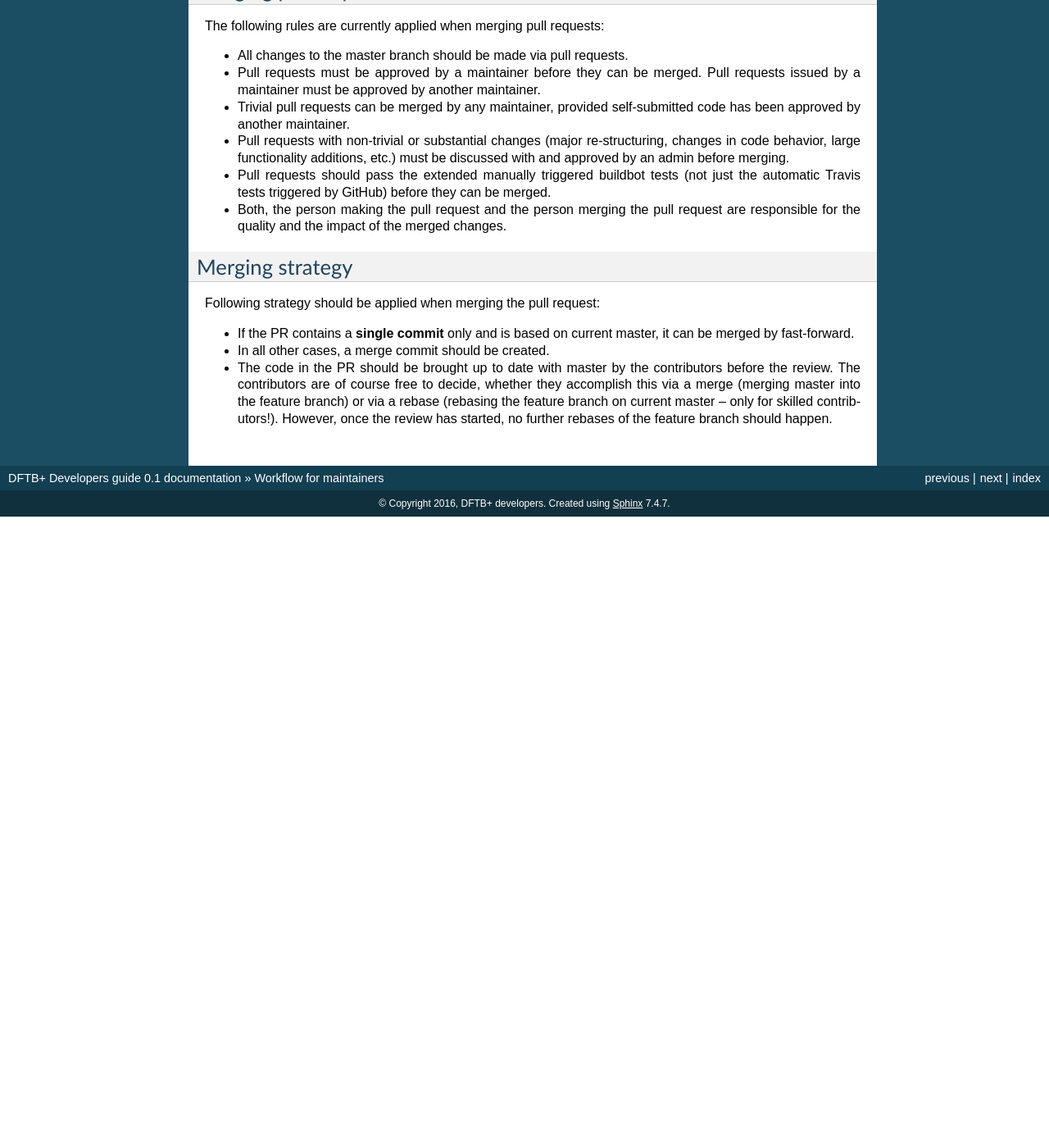
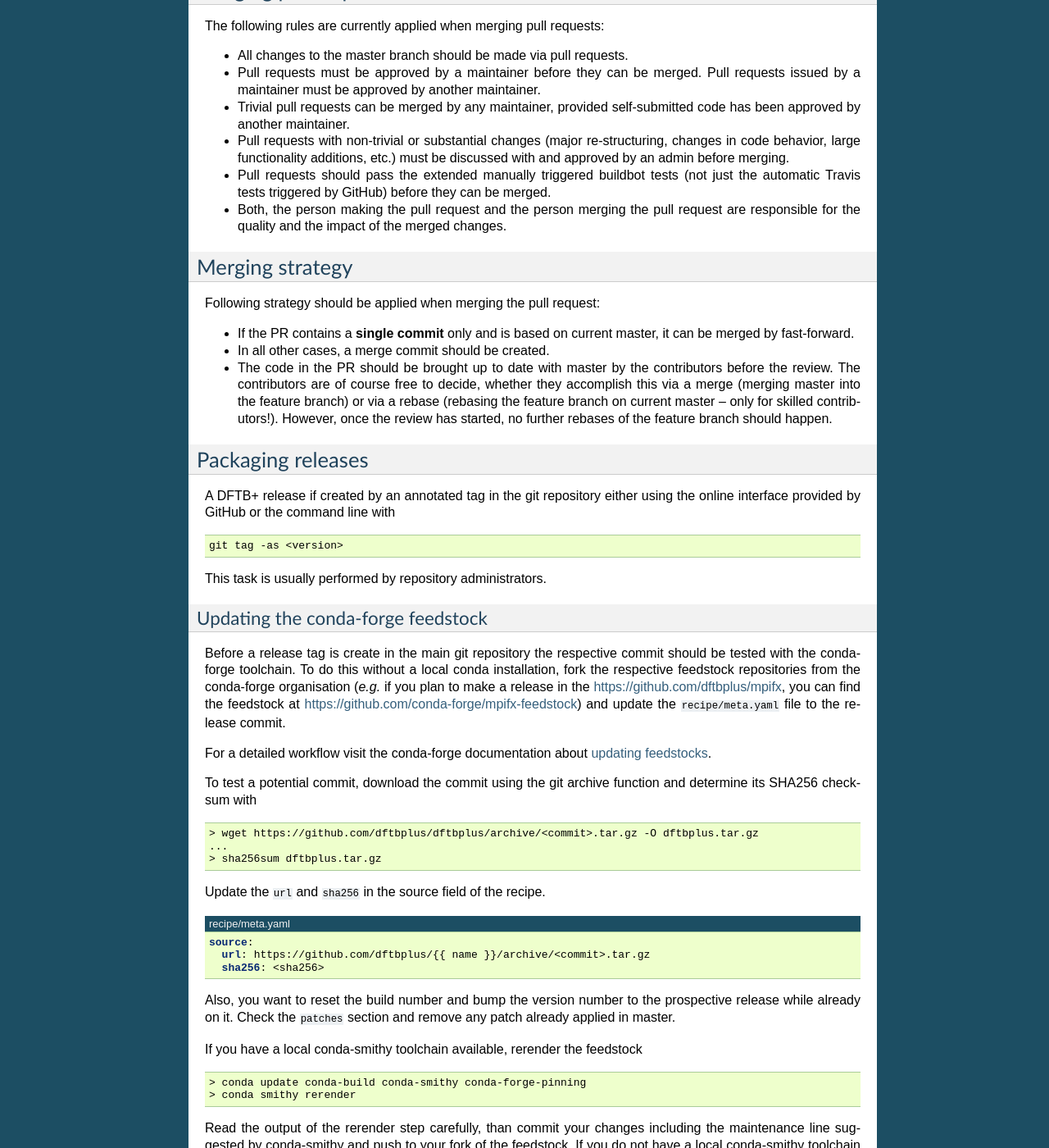
Before and after one commit to dftbplus/develguide, a Sphinx documentation site: the page built from docs/maintainerflow.rst, in a window 1280 px wide and 1400 px high, scrolled down 675 px. Shown: the whole window at 82% size. Built offline with Sphinx 7.4.7, drawn with Linux system fonts in a browser that asks for light colours; before the commit the page ends 1305 px from its top, so only the background shows below that; some of the changed text lies outside the part shown.

Commit message:
Describe the release process of DFTB+
- how-to update the conda-forge feedstocks

```diff
--- a/docs/maintainerflow.rst
+++ b/docs/maintainerflow.rst
@@ -84,3 +84,66 @@
   branch) or via a rebase (rebasing the feature branch on current master -- only
   for skilled contributors!). However, once the review has started, no further
   rebases of the feature branch should happen.
+
+
+Packaging releases
+==================
+
+A DFTB+ release if created by an annotated tag in the git repository either using the online interface provided by GitHub or the command line with
+
+.. code-block:: none
+
+   git tag -as <version>
+
+This task is usually performed by repository administrators.
+
+
+Updating the conda-forge feedstock
+----------------------------------
+
+Before a release tag is create in the main git repository the respective commit should be tested with the conda-forge toolchain.
+To do this without a local conda installation, fork the respective feedstock repositories from the conda-forge organisation (*e.g.* if you plan to make a release in the https://github.com/dftbplus/mpifx, you can find the feedstock at https://github.com/conda-forge/mpifx-feedstock) and update the ``recipe/meta.yaml`` file to the release commit.
+
+For a detailed workflow visit the conda-forge documentation about `updating feedstocks <https://conda-forge.org/docs/maintainer/updating_pkgs.html>`_.
+
+To test a potential commit, download the commit using the git archive function and determine its SHA256 checksum with
+
+.. code-block:: none
+
+   > wget https://github.com/dftbplus/dftbplus/archive/<commit>.tar.gz -O dftbplus.tar.gz
+   ...
+   > sha256sum dftbplus.tar.gz
+
+Update the ``url`` and ``sha256`` in the source field of the recipe.
+
+.. code-block:: yaml
+   :caption: recipe/meta.yaml
+
+   source:
+     url: https://github.com/dftbplus/{{ name }}/archive/<commit>.tar.gz
+     sha256: <sha256>
+
+Also, you want to reset the build number and bump the version number to the prospective release while already on it.
+Check the ``patches`` section and remove any patch already applied in master.
+
+If you have a local conda-smithy toolchain available, rerender the feedstock
+
+.. code-block:: none
+
+   > conda update conda-build conda-smithy conda-forge-pinning
+   > conda smithy rerender
+
+Read the output of the rerender step carefully, than commit your changes including the maintenance line suggested by conda-smithy and push to your fork of the feedstock.
+If you do not have a local conda-smithy toolchain available commit anyway and push to your fork, but request the conda-forge webservice to rerender for you when creating the pull request.
+
+Follow the usual GitHub workflow to create pull request against the feedstock repository, *read* the pull request template and tick of all points you have done, use a strikeout to remove irrelevant points.
+Adding an additional unticked item like *bump to release tag* seems prudent.
+If you have not yet rerendered the feedstock, add the suggested line to request the conda-forge webservice to rerender for you.
+
+After successfully creating the pull request, wait for the friendly conda-forge webservices to comment into your pull request, usually the linter and, if you requested to rerender, also the webservice bot will comment on your pull request.
+Now, you can check the continuous integration runs at Azure pipelines, Travis CI and/or Drone CI.
+For DFTB+ this can take several minutes to build all the possible targets.
+Everything should pass before you finally create the release tag and insert the correct release URL and SHA256 hash, adding the automerge label is also a possibility to let the conda-forge webservice handle the feedstock update for you.
+In case the build fails inspect the logs and open an issue at the upstream repository, than go fix the issue and repeat from the beginning.
+
+Note, some feedstocks are splitted into several packages, like the Python API of DFTB+ is separated from the main DFTB+ package, in this case you have to update several feedstocks at once.
```
